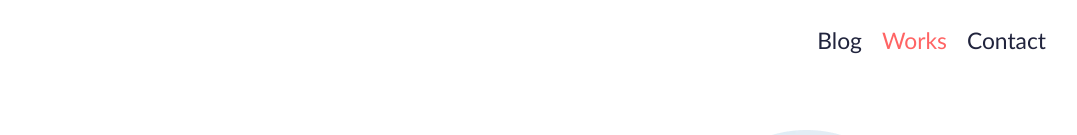
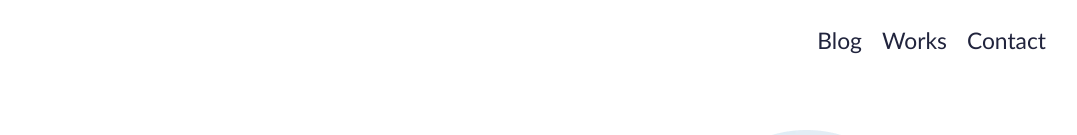
Before and after one commit to VitorAndreSilva/atv-portfolio, a plain HTML site: page pag-works/index.html in a window 1280 px wide. Shown: the top 135 px of the page, without its empty margins (160-1237 px from the left). Drawn offline with Linux system fonts and the light colour scheme.

Commit message:
Térimino da atividade

```diff
--- a/pag-works/index.html
+++ b/pag-works/index.html
@@ -12,7 +12,7 @@
         <nav>
             <ul>
                 <li><a href="#">Blog</a></li>
-                <li class="atual"><a href="#">Works</a></li>
+                <li><a href="works.html">Works</a></li>
                 <li><a href="#">Contact</a></li>
             </ul>
         </nav>
```
